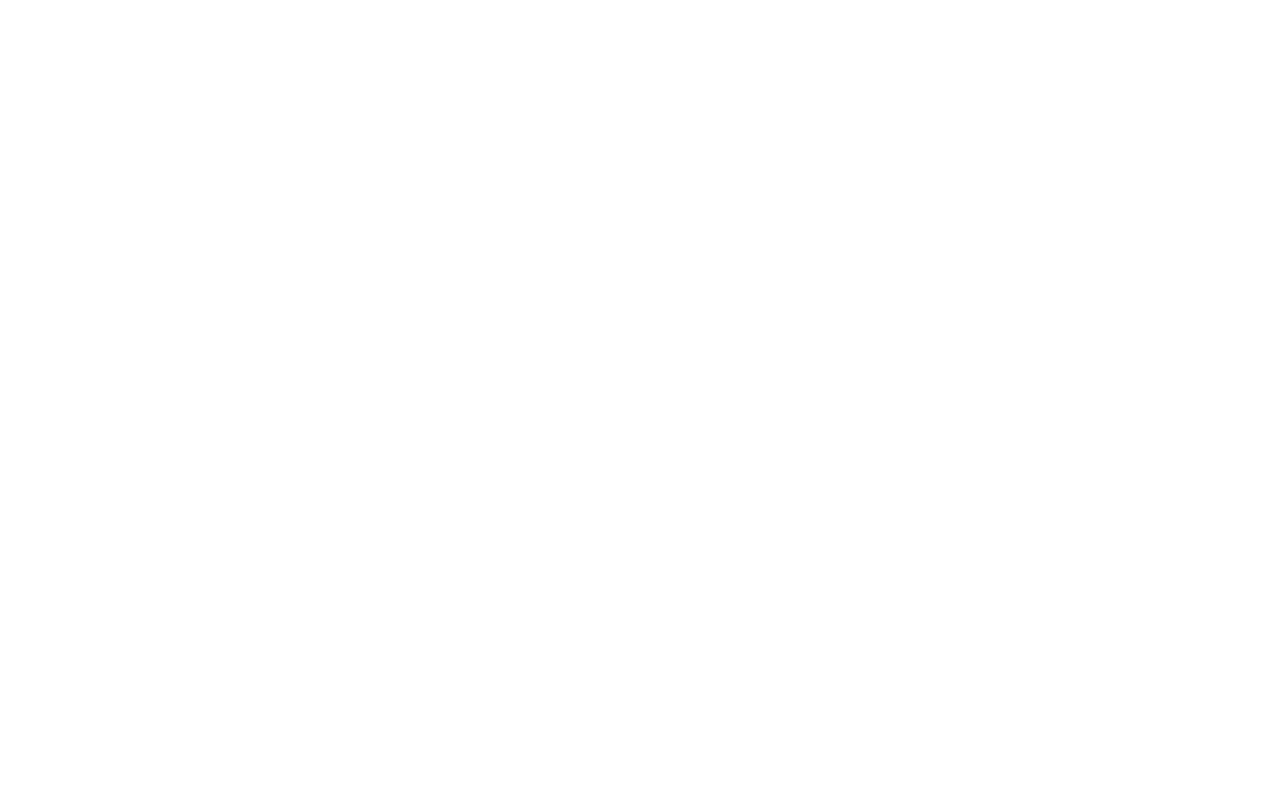
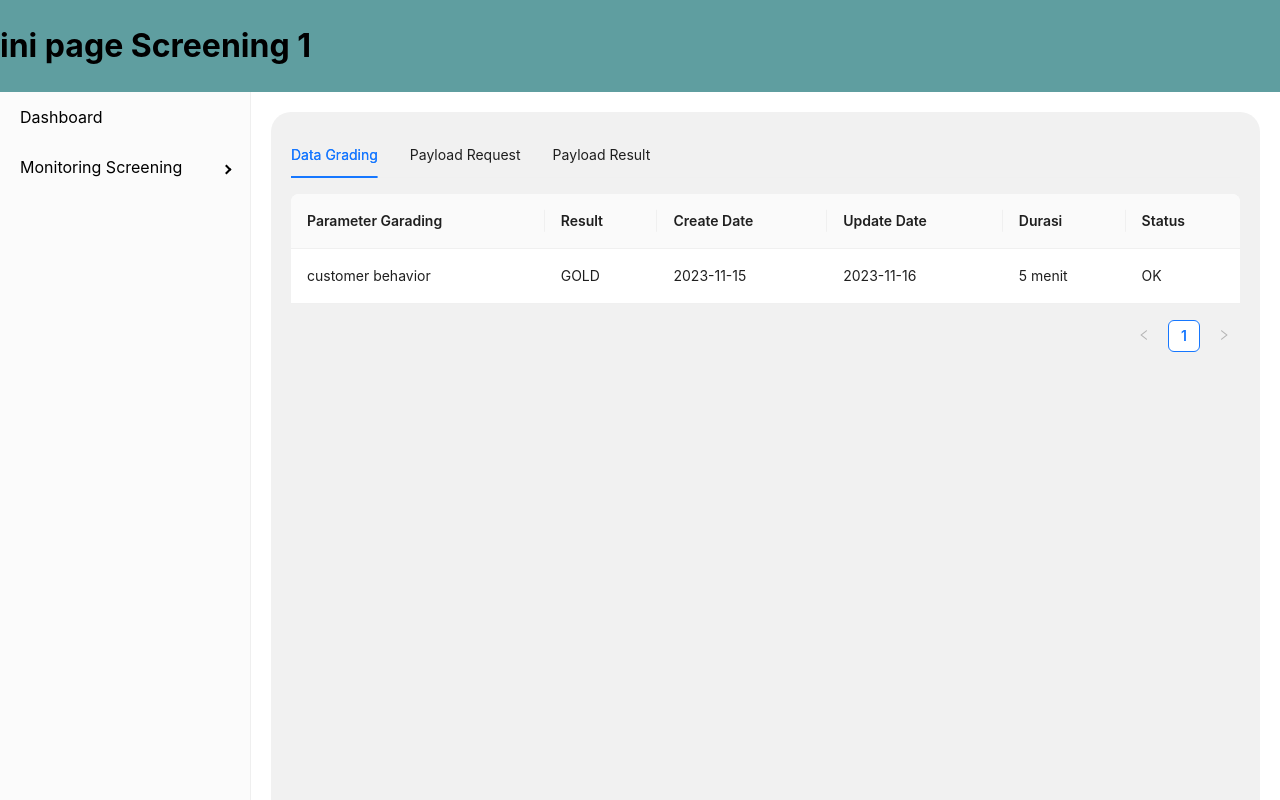
Before and after one commit to Anisa27/monitoring_screening_react, a React (Create React App) app: page /sc2/detail in a window 1280 px wide. Before the commit this address had no page. Shown: the top 800 px of the page. Built offline with nearby package versions, Linux system fonts and the light colour scheme.

Commit message:
Reason : penambahan menu detail

```diff
--- a/src/App.js
+++ b/src/App.js
@@ -4,9 +4,8 @@ import Home from "./pages/Home";
 import Screening1 from "./pages/Screening1";
 import Screening2 from "./pages/Screening2";
 import Screening3 from "./pages/Screening3";
-import Detail from "./pages/Detail";
+import MainDetail from "./pages/MainDetail";
 
-// var app
 const App=()=> {
   return (
     <>
@@ -16,7 +15,9 @@ const App=()=> {
           <Route path='/sc1' element={<Screening1/>}></Route>
           <Route path='/sc2' element={<Screening2/>}></Route>
           <Route path='/sc3' element={<Screening3/>}></Route>
-          <Route path='/sc1/detail' element={<Detail/>}></Route>
+          <Route path='/sc1/detail' element={<MainDetail/>}></Route>
+          <Route path='/sc2/detail' element={<MainDetail/>}></Route>
+          <Route path='/sc3/detail' element={<MainDetail/>}></Route>
         </Routes>
       </Router>
     </>
--- /dev/null
+++ b/src/components/Detail/index.js
@@ -0,0 +1,151 @@
+import React from "react";
+import { Tabs } from "antd";
+import MainTable from "../MainTable";
+
+
+
+const Detail = () => {
+
+    const columns1 = [
+      {
+        title: "Parameter Garading",
+        dataIndex: "param_grading",
+        key: "param_grading",
+      },
+      {
+        title: "Result",
+        dataIndex: "result",
+        key: "result",
+      },
+      {
+        title: "Create Date",
+        dataIndex: "create_date",
+        key: "create_date",
+      },
+      {
+        title: "Update Date",
+        dataIndex: "update_date",
+        key: "update_date",
+      },
+      {
+        title: "Durasi",
+        dataIndex: "durasi",
+        key: "durasi",
+      },
+      {
+        title: "Status",
+        dataIndex: "status",
+        key: "status",
+      },
+    ];
+
+    const data1 = [
+      {
+        key: "1",
+        param_grading: "customer behavior",
+        result: "GOLD",
+        create_date: "2023-11-15",
+        update_date: "2023-11-16",
+        durasi: "5 menit",
+        status:"OK"
+      },
+    ];
+
+    const columns2 = [
+      {
+        title: "Key BRMS Old",
+        dataIndex: "key_brms_old",
+        key: "key_brms_old",
+      },
+      {
+        title: "Key BRMS New",
+        dataIndex: "key_brms_new",
+        key: "key_brms_new",
+      },
+      {
+        title: "Result",
+        dataIndex: "result",
+        key: "result",
+      },
+      {
+        title: "Create Date",
+        dataIndex: "create_date",
+        key: "create_date",
+      },
+      {
+        title: "Update Date",
+        dataIndex: "update_date",
+        key: "update_date",
+      },
+      {
+        title: "Durasi",
+        dataIndex: "durasi",
+        key: "durasi",
+      },
+      {
+        title: "Status",
+        dataIndex: "status",
+        key: "status",
+      },
+    ];
+
+    const data2 = [
+      {
+        key: "1",
+        key_brms_old: "AP0001",
+        key_brms_new: "custSlik",
+        result: "MEDIUM",
+        create_date: "2023-11-15",
+        update_date: "2023-11-16",
+        durasi: "5 menit",
+        status:"OK"
+      },
+    ];
+
+    const columns3 = [
+      {
+        title: "Rules",
+        dataIndex: "rules",
+        key: "rules",
+      },
+      {
+        title: "Value",
+        dataIndex: "value",
+        key: "value",
+      },
+    ];
+
+    const data3 = [
+      {
+        key: "1",
+        rules: "SC1LS003",
+        value:"9"
+      },
+    ];
+
+    const items = [
+      {
+        key: "1",
+        label: "Data Grading",
+        children: <MainTable columns={columns1} data={data1}/>,
+      },
+      {
+        key: "2",
+        label: "Payload Request",
+        children: <MainTable columns={columns2} data={data2}/>,
+      },
+      {
+        key: "3",
+        label: "Payload Result",
+        children: <MainTable columns={columns3} data={data3}/>,
+      },
+    ];
+
+  return (
+    <div className="content layout">
+      <Tabs defaultActiveKey="1" items={items}/>
+    </div>
+  );
+};
+
+export default Detail;
--- /dev/null
+++ b/src/components/Detail/style.css
@@ -0,0 +1,26 @@
+.content{
+    width: 100%;
+    background-color: rgb(241, 241, 241);
+    padding: 20px;
+    margin: 20px;
+    border-radius: 20px;
+}
+.filter{
+    width: 50%;
+}
+.filter-row{
+    margin-top: 15px;
+}
+.field-input{
+    width: 100%;
+}
+.filter-label{
+    font-size: 1.2em;
+}
+.button-search{
+    margin-top: 15px;
+    margin-bottom: 15px;
+}
+.layout{
+    display: block;
+}
--- a/src/components/MainContent/index.js
+++ b/src/components/MainContent/index.js
@@ -1,7 +1,8 @@
 import "./style.css";
-import { Row, Col, Select, Input, DatePicker, Button } from "antd";
+import { Row, Col, Select, Input, DatePicker, Button, Space, } from "antd";
 import { SearchOutlined } from '@ant-design/icons';
 import MainTable from "../MainTable";
+import React, { useEffect, useRef, useState } from "react";
 
 
 const onChange = (value) => {
@@ -18,7 +19,80 @@ const filterOption = (input, option) =>
 const { RangePicker } = DatePicker;
 
 const MainContent = (props) => {
-  //useState here
+  const [isDisabled,setDisabled] = useState(true);
+  const [isDisabled2,setDisabled2] = useState(true);
+  const [isDisabled3,setDisabled3] = useState(true);
+  const ref = useRef(null);
+
+  const handleChange = event =>{
+
+    if(event.target.value=='0'){
+      setDisabled(false)
+      setDisabled2(true)
+      setDisabled3(true)
+    }else if(event.target.value=='1'){
+      setDisabled2(false);
+      setDisabled(true)
+      setDisabled3(true)
+    }else if(event.target.value == '2'){
+      setDisabled3(false)
+      setDisabled2(true)
+      setDisabled(true)
+    }
+    // const radio_order = document.getElementById('radio-order').disabled(false);
+  }
+  const detailPage = () =>{
+    window.location.href = props.detailPage;
+  }
+
+  const columns = [
+    {
+      title: "No Order",
+      dataIndex: "no_order",
+      key: "no_order",
+    },
+    {
+      title: "Tanggal Order",
+      dataIndex: "tgl_order",
+      key: "tgl_order",
+    },
+    {
+      title: "Cabang",
+      dataIndex: "cabang",
+      key: "cabang",
+    },
+    {
+      title: "Nama Customer",
+      dataIndex: "nama_customer",
+      key: "nama_customer",
+    },
+    {
+      title: "Hasil Screening",
+      dataIndex: "hasil_screening",
+      key: "hasil_screening",
+    },
+    {
+      title: "Action",
+      key: "action",
+      render: (_) => (
+        <Space size="middle">
+          <Button type="primary" onClick={detailPage}>Detail</Button>
+        </Space>
+      ),
+    },
+  ];
+
+  const data = [
+    {
+      key: "1",
+      no_order: "2310110001",
+      tgl_order: "2023-10-11",
+      cabang: "Bekasi",
+      nama_customer: "Arman",
+      hasil_screening: "INSTAN APPROVAL",
+    },
+  ];
+
   return (
     <div className="content">
       <div className="title">{props.title}</div>
@@ -62,12 +136,14 @@ const MainContent = (props) => {
                 value="0"
                 aria-label="No. Order"
                 name="radio-filter"
+
+                onChange={handleChange}
               />
               <label htmlFor="no-order">No. Order</label>
             </Col>
             <Col span={1}>:</Col>
             <Col span={12}>
-              <Input placeholder="No. Order" />
+              <Input disabled={isDisabled} id='radio-order' placeholder="No. Order" />
             </Col>
           </Row>
           <Row className="filter-row">
@@ -77,12 +153,13 @@ const MainContent = (props) => {
                 value="1"
                 aria-label="periode"
                 name="radio-filter"
+                onChange={handleChange}
               />
               <label htmlFor="periode">Periode</label>
             </Col>
             <Col span={1}>:</Col>
             <Col span={12}>
-              <RangePicker className="field-input" />
+              <RangePicker ref={ref} disabled={isDisabled2} id='radio-periode' className="field-input" />
             </Col>
           </Row>
           <Row className="filter-row">
@@ -92,12 +169,13 @@ const MainContent = (props) => {
                 value="2"
                 aria-label="Nama Customer"
                 name="radio-filter"
+                onChange={handleChange}
               />
               <label htmlFor="nama">Nama Customer</label>
             </Col>
             <Col span={1}>:</Col>
             <Col span={12}>
-              <Input placeholder="Nama Customer" />
+              <Input disabled={isDisabled3} id='radio-name' placeholder="Nama Customer" />
             </Col>
           </Row>
         </div>
@@ -107,7 +185,7 @@ const MainContent = (props) => {
           </Button>
         </div>
         <div>
-          <MainTable/>
+          <MainTable columns={columns} data={data}/>
         </div>
       </form>
     </div>
--- a/src/components/MainTable/index.js
+++ b/src/components/MainTable/index.js
@@ -1,58 +1,10 @@
 import React from "react";
-import { Space, Table, Button } from "antd";
-import { Link } from "react-router-dom";
+import {Table} from 'antd'
 
-const columns = [
-  {
-    title: "No Order",
-    dataIndex: "no_order",
-    key: "no_order",
-  },
-  {
-    title: "Tanggal Order",
-    dataIndex: "tgl_order",
-    key: "tgl_order",
-  },
-  {
-    title: "Cabang",
-    dataIndex: "cabang",
-    key: "cabang",
-  },
-  {
-    title: "Nama Customer",
-    dataIndex: "nama_customer",
-    key: "nama_customer",
-  },
-  {
-    title: "Hasil Screening",
-    dataIndex: "hasil_screening",
-    key: "hasil_screening",
-  },
-  {
-    title: "Action",
-    key: "action",
-    render: (_) => (
-      <Space size="middle">
-        <Button type="primary" onClick={<Link to='/sc1/detail'/>}> Detail</Button>
-      </Space>
-    ),
-  },
-];
-
-const data = [
-  {
-    key: "1",
-    no_order: "2310110001",
-    tgl_order: "2023-10-11",
-    cabang: "Bekasi",
-    nama_customer: "Arman",
-    hasil_screening: "INSTAN APPROVAL",
-  },
-];
-const MainTable = () => {
+const MainTable = (props) => {
   return (
     <div className="table">
-      <Table columns={columns} dataSource={data} />
+      <Table columns={props.columns} dataSource={props.data} />
     </div>
   );
 };
--- /dev/null
+++ b/src/pages/MainDetail/index.js
@@ -0,0 +1,20 @@
+import "./style.css";
+import Detail from "../../components/Detail";
+import SidebarMenu from "../../components/SidebarMenu";
+import TitleBar from "../../components/TitleBar";
+import Footer from "../../components/Footer";
+
+const MainDetail = () => {
+    return(
+        <div className="layout">
+            <TitleBar title='ini page Screening 1'/>
+            <div className="main">
+                <SidebarMenu/>
+                <Detail/>
+            </div>
+            <Footer/>
+        </div>
+    )
+};
+
+export default MainDetail;
--- /dev/null
+++ b/src/pages/MainDetail/style.css
@@ -0,0 +1,9 @@
+.layout{
+    display:block;
+
+}
+
+.main{
+    display: flex;
+    height: 100vh;
+}
--- a/src/pages/Screening1/index.js
+++ b/src/pages/Screening1/index.js
@@ -13,6 +13,7 @@ const Screening1 = () =>{
                 <SidebarMenu/>
                 <MainContent
                     title='Screening 1'
+                    detailPage='/sc1/detail'
                 />
             </div>
             <Footer/>
--- a/src/pages/Screening2/index.js
+++ b/src/pages/Screening2/index.js
@@ -11,7 +11,10 @@ const Screening2 = () =>{
             <TitleBar title='ini page Screening 2'/>
             <div className="main">
                 <SidebarMenu/>
-                <MainContent/>
+                <MainContent
+                    title='Screening 2'
+                    detailPage='/sc2/detail'
+                />
             </div>
             <Footer/>
         </div>
--- a/src/pages/Screening3/index.js
+++ b/src/pages/Screening3/index.js
@@ -11,7 +11,10 @@ const Screening3 = () =>{
             <TitleBar title='ini page Screening 3'/>
             <div className="main">
                 <SidebarMenu/>
-                <MainContent/>
+                <MainContent
+                    title='Screening 3'
+                    detailPage='/sc3/detail'
+                />
             </div>
             <Footer/>
         </div>
```
Also changed, not shown: src/pages/Detail/index.js (deleted, +0 -33 lines).
